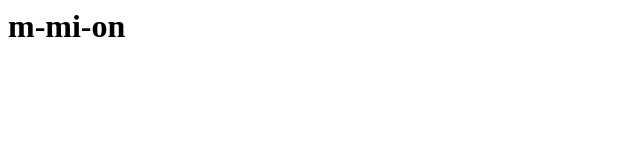
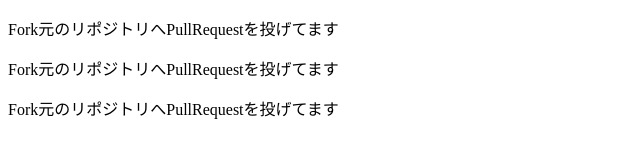
Before and after one commit to TakumaKurosawa/learn_github, a plain HTML site: page k17053/index.html in a window 1280 px wide. Shown: the whole page, without its empty margins (0-640 px from the left). Drawn offline with Linux system fonts and the light colour scheme.

Commit message:
PullRequestの練習

```diff
--- a/k17053/index.html
+++ b/k17053/index.html
@@ -1 +1,14 @@
-<h1>m-mi-on</h1>
+<!DOCTYPE html>
+<html lang="en">
+<head>
+  <meta charset="UTF-8">
+  <meta http-equiv="X-UA-Compatible" content="IE=edge">
+  <meta name="viewport" content="width=device-width, initial-scale=1.0">
+  <title>Document</title>
+</head>
+<body>
+  <p>Fork元のリポジトリへPullRequestを投げてます</p>
+  <p>Fork元のリポジトリへPullRequestを投げてます</p>
+  <p>Fork元のリポジトリへPullRequestを投げてます</p>
+</body>
+</html>
```
